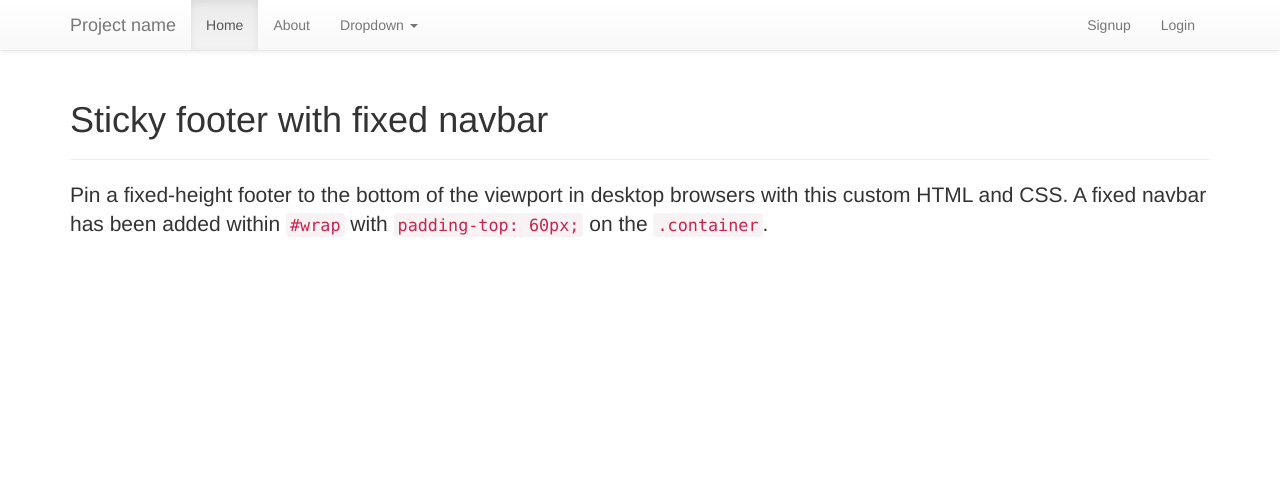
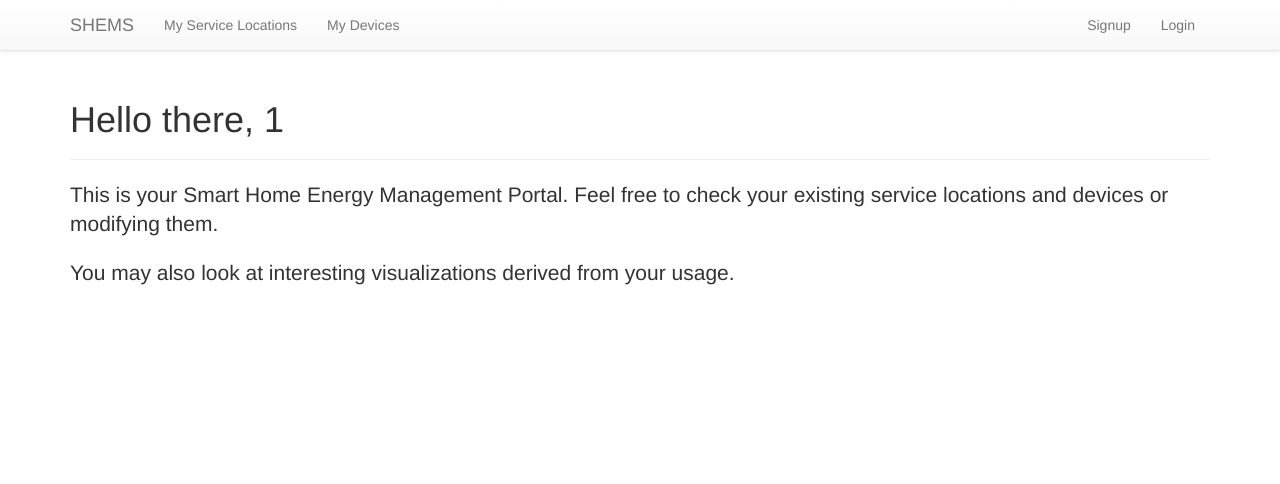
Before and after one commit to NeuralFlux/energy-management-portal, a Flask app: page / in a window 1280 px wide. Shown: the top 484 px of the page. Run offline with Flask 2, Linux system fonts and the light colour scheme; the visitor is signed in with stand-in values (Sample User, id 1); some libraries are stand-ins or nearby versions.

Commit message:
added service locations and login_required decorator

```diff
--- a/app.py
+++ b/app.py
@@ -2,6 +2,7 @@
 # Imports
 #----------------------------------------------------------------------------#
 
+from functools import wraps
 from flask import Flask, flash, render_template, request, session, url_for, redirect
 from flask_wtf import CSRFProtect
 import logging
@@ -29,19 +30,59 @@ conn = pymysql.connect(
     cursorclass=pymysql.cursors.DictCursor
 )
 
+
+#----------------------------------------------------------------------------#
+# Utils
+#----------------------------------------------------------------------------#
+
+def login_required(f):
+
+    @wraps(f)
+    def username_dec(*args, **kwargs):
+        if not "cid" in session:
+            flash("Please login to access your dashboard")
+            return redirect('/login')
+        return f(*args, **kwargs)
+
+    return username_dec
+
 #----------------------------------------------------------------------------#
 # Controllers.
 #----------------------------------------------------------------------------#
 
 
 @app.route('/')
+@login_required
 def home():
-    return render_template('pages/placeholder.home.html')
+    return render_template('pages/placeholder.home.html', username=session["username"])
 
 
-@app.route('/about')
-def about():
-    return render_template('pages/placeholder.about.html')
+@app.route('/locations')
+@login_required
+def locations():
+    with conn.cursor() as cursor:
+        # Create a new record
+        sql = "SELECT * FROM ServiceLocations WHERE cid = %s"
+        affected_rows = cursor.execute(sql, (session["cid"]))
+        data = cursor.fetchall()
+
+        conn.commit()
+
+    return render_template('pages/service_locations.html', locations=data)
+
+
+@app.route('/devices')
+@login_required
+def devices():
+    with conn.cursor() as cursor:
+        # Create a new record
+        sql = "SELECT * FROM ServiceLocations WHERE cid = %s"
+        affected_rows = cursor.execute(sql, (session["cid"]))
+        data = cursor.fetchall()
+
+        conn.commit()
+
+    return render_template('pages/service_locations.html', locations=data)
 
 
 @app.route('/login', methods=['GET', 'POST'])
@@ -57,7 +98,9 @@ def login():
 
             # Commit the changes
             if affected_rows > 0:
+                data = cursor.fetchone()
                 session['username'] = form.name.data
+                session['cid'] = data["cid"]
                 conn.commit()
 
         if affected_rows > 0:
--- a/templates/layouts/main.html
+++ b/templates/layouts/main.html
@@ -48,12 +48,14 @@
             <span class="icon-bar"></span>
             <span class="icon-bar"></span>
           </button>
-          <a class="navbar-brand" href="/">Project name</a>
+          <a class="navbar-brand" href="/">SHEMS</a>
         </div>
         <div class="collapse navbar-collapse">
           <ul class="nav navbar-nav">
-            <li {% if request.endpoint == 'home' %} class="active" {% endif %}><a href="{{ url_for('home') }}">Home</a></li>
-            <li {% if request.endpoint == 'about' %} class="active" {% endif %}><a href="{{ url_for('about') }}">About</a></li>
+            <li {% if request.endpoint == 'locations' %} class="active" {% endif %}><a href="{{ url_for('locations') }}">My Service Locations</a></li>
+            <li {% if request.endpoint == 'devices' %} class="active" {% endif %}><a href="{{ url_for('devices') }}">My Devices</a></li>
+            {# <li {% if request.endpoint == 'about' %} class="active" {% endif %}><a href="{{ url_for('') }}">About</a></li> #}
+            {#
               <li class="dropdown">
                 <a class="dropdown-toggle" data-toggle="dropdown">Dropdown <b class="caret"></b></a>
                 <ul class="dropdown-menu">
@@ -66,6 +68,7 @@
                   <li><a>One more separated link</a></li>
                 </ul>
               </li>
+            #}
           </ul>
           <ul class="nav navbar-nav pull-right">
             <li><a href="{{ url_for('register') }}">Signup</a></li>
--- a/templates/pages/placeholder.home.html
+++ b/templates/pages/placeholder.home.html
@@ -3,8 +3,9 @@
 {% block content %}
 
 <div class="page-header">
-  <h1>Sticky footer with fixed navbar</h1>
+  <h1>Hello there, {{ username }}</h1>
 </div>
-<p class="lead">Pin a fixed-height footer to the bottom of the viewport in desktop browsers with this custom HTML and CSS. A fixed navbar has been added within <code>#wrap</code> with <code>padding-top: 60px;</code> on the <code>.container</code>.</p>
+<p class="lead">This is your Smart Home Energy Management Portal. Feel free to check your existing service locations and devices or modifying them.</p>
+<p class="lead">You may also look at interesting visualizations derived from your usage.</p>
 
 {% endblock %}
```
Also changed, not shown: templates/pages/placeholder.about.html (deleted, +0 -14 lines), templates/pages/service_locations.html (added, +28 -0 lines). Lines whose indentation alone changed are shown as unchanged.
